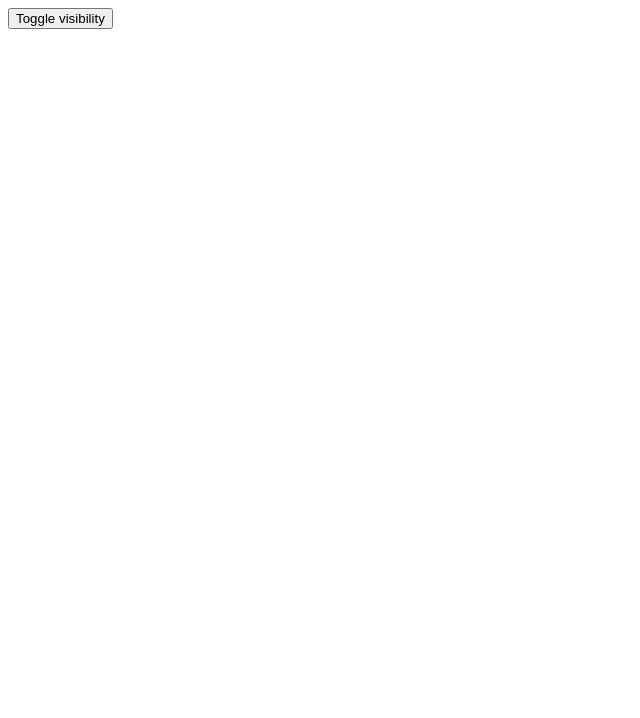
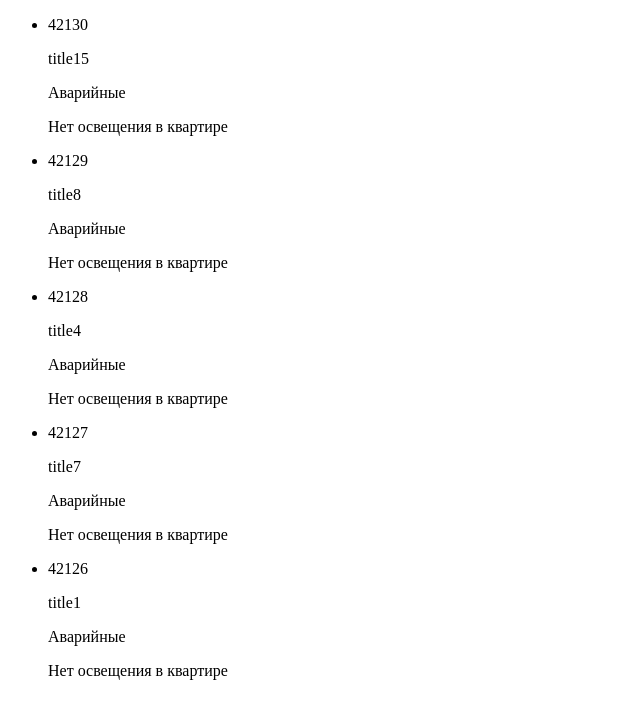
Before and after one commit to Valentina-Aktanko/order-app, a React app: page / in a window 1280 px wide. Shown: the top 718 px of the page, without its empty margins (0-640 px from the left). Built offline with nearby package versions, Linux system fonts and the light colour scheme.

Commit message:
feat: будет рисовать OrderApp вместо тестового App

```diff
--- a/src/index.jsx
+++ b/src/index.jsx
@@ -1,9 +1,9 @@
 import React from 'react';
 import ReactDom from 'react-dom';
 
-import { App } from 'components/App';
+import { OrderApp } from 'components/OrderApp';
 
 ReactDom.render(
-  <App />,
+  <OrderApp />,
   document.getElementById('root'),
 );
```
